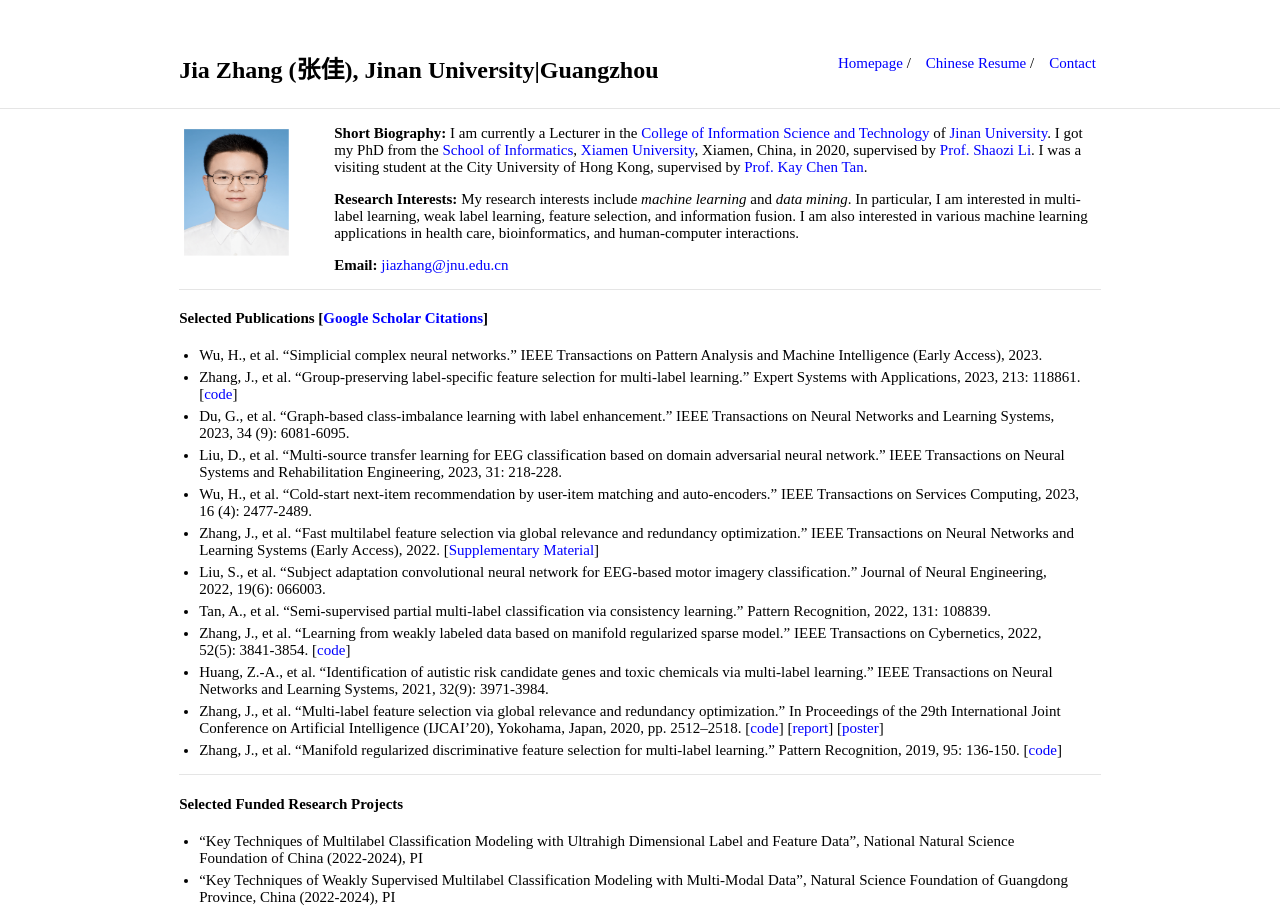
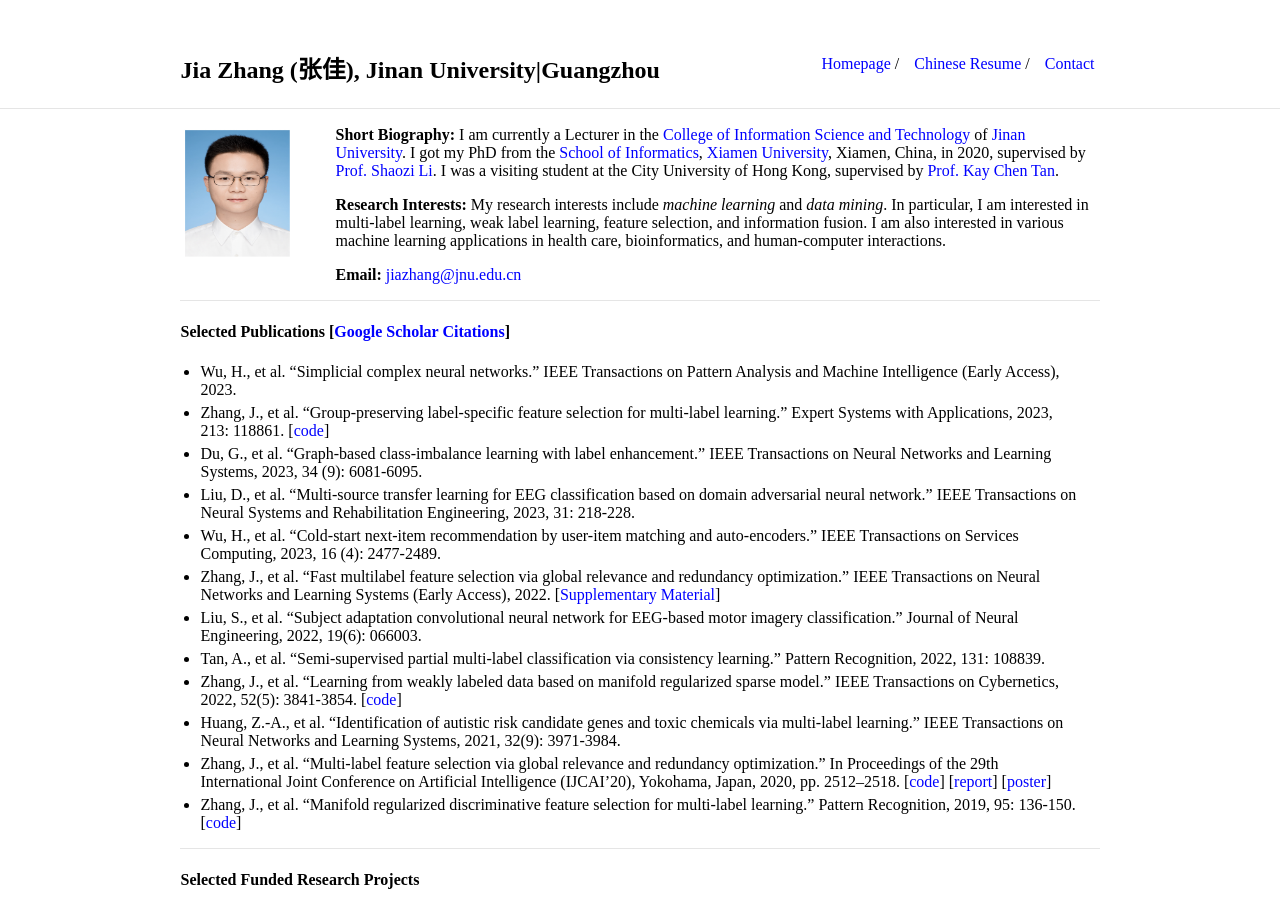
Before and after one commit to jiazhang-ml/jiazhang-ml.github.io, a Jekyll site: the page built from index.md, in a window 1280 px wide. Shown: the top 910 px of the page. Built offline with Jekyll 4.4.1, drawn with Linux system fonts in a browser that asks for light colours.

Commit message:
Update _style.scss

```diff
--- a/_sass/_style.scss
+++ b/_sass/_style.scss
@@ -12,7 +12,7 @@ html {
 body {
     margin: 0;
     font-family: "Times New Roman", Times, serif;
-    font-size: 15px;
+    font-size: 16px;
     height: 100%;
 }
 a {
@@ -68,7 +68,7 @@ hr {
 /* Divs */
 
 .container {
-    max-width: 72%;
+    max-width: 71.8%;
     margin: auto;
 
 }
```
